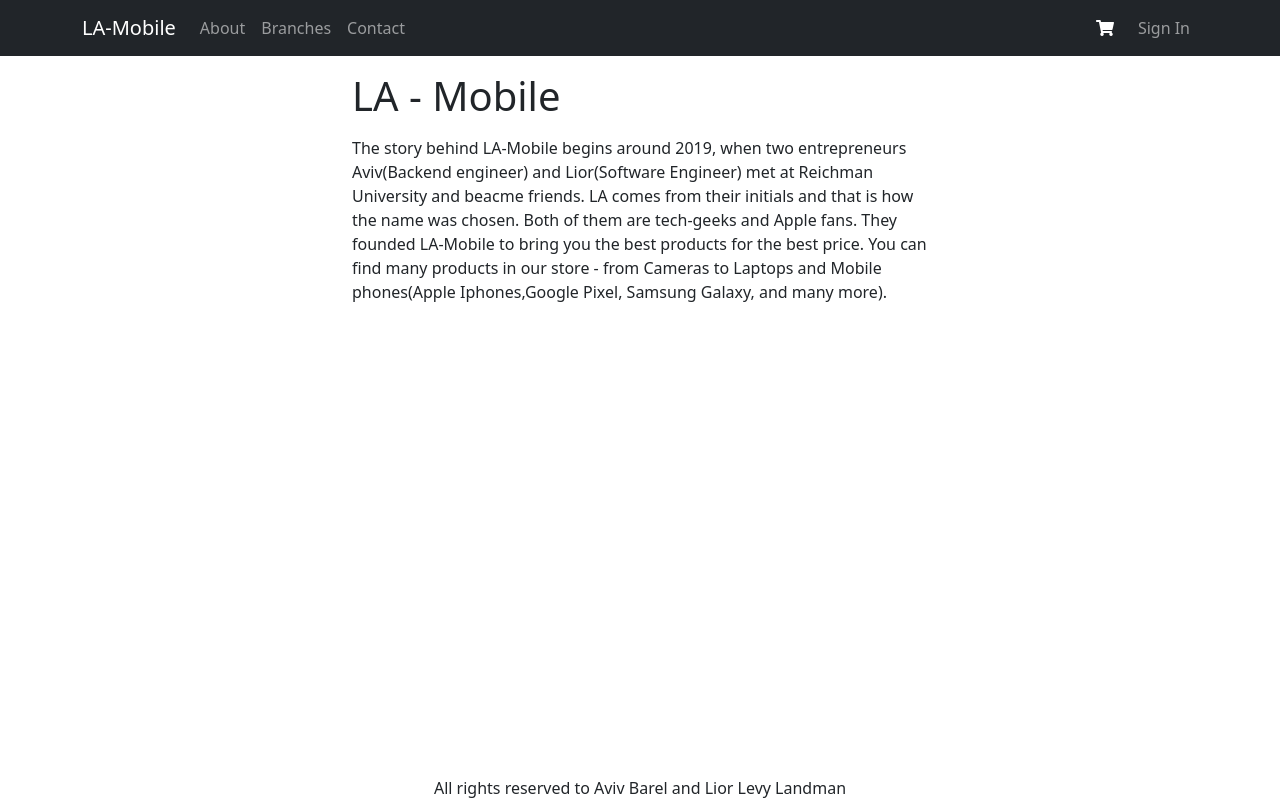
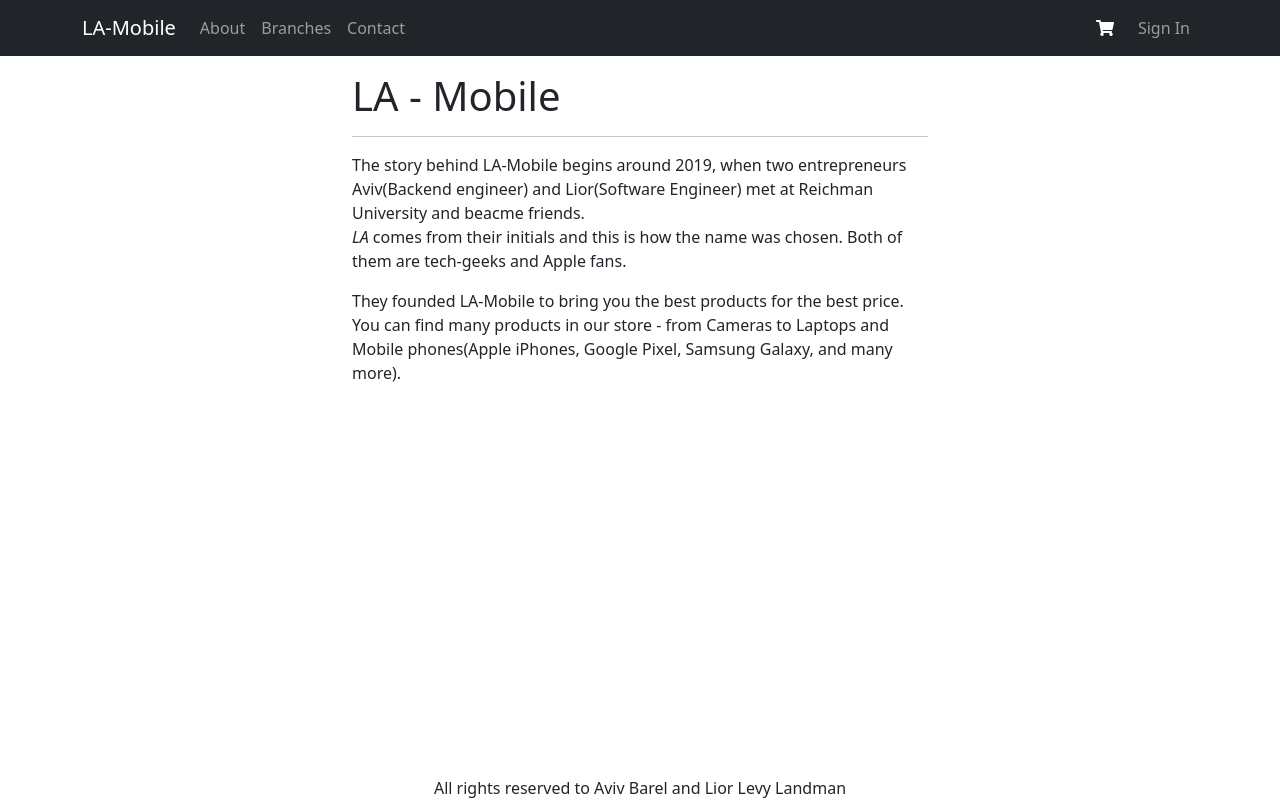
Before and after one commit to AvivBarel23/LA-Mobile, a React (Create React App) app in the folder frontend/: page /about in a window 1280 px wide. Built offline with nearby package versions, Linux system fonts and the light colour scheme.

Commit message:
Refactored the about page a bit more

```diff
--- a/frontend/src/screens/AboutScreen.js
+++ b/frontend/src/screens/AboutScreen.js
@@ -9,14 +9,23 @@ export default function AboutScreen() {
       </Helmet>
       <h1 className="my-3"> LA - Mobile </h1>
       <div>
-        The story behind LA-Mobile begins around 2019, when two entrepreneurs
-        Aviv(Backend engineer) and Lior(Software Engineer) met at Reichman
-        University and beacme friends. LA comes from their initials and that is
-        how the name was chosen. Both of them are tech-geeks and Apple fans.
-        They founded LA-Mobile to bring you the best products for the best
-        price. You can find many products in our store - from Cameras to Laptops
-        and Mobile phones(Apple Iphones,Google Pixel, Samsung Galaxy, and many
-        more).
+        <hr />
+        <p>
+          The story behind LA-Mobile begins around 2019, when two entrepreneurs
+          Aviv(Backend engineer) and Lior(Software Engineer) met at Reichman
+          University and beacme friends.
+          <br />
+          <i>LA</i> comes from their initials and this is how the name was
+          chosen. Both of them are tech-geeks and Apple fans.
+        </p>
+        <p>
+          They founded LA-Mobile to bring you the best products for the best
+          price.
+          <br />
+          You can find many products in our store - from Cameras to Laptops and
+          Mobile phones(Apple iPhones, Google Pixel, Samsung Galaxy, and many
+          more).
+        </p>
       </div>
     </Container>
   );
```
